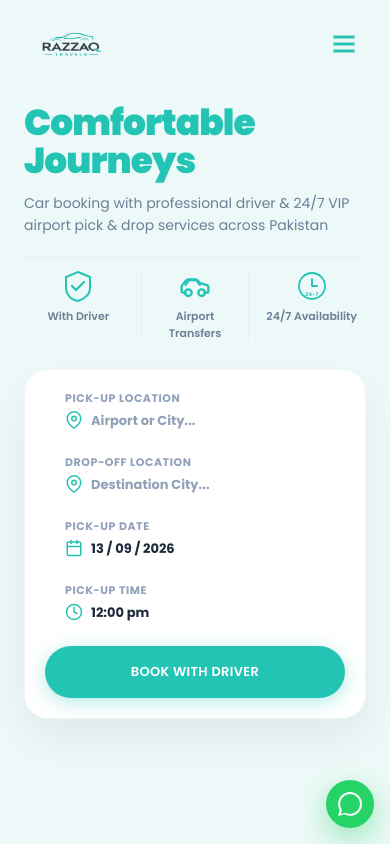
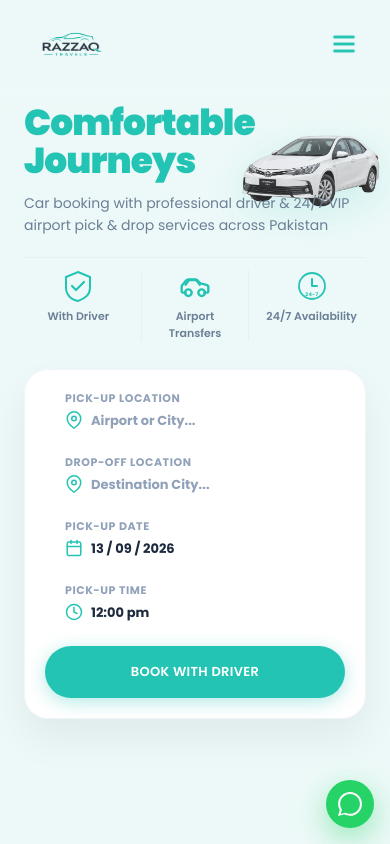
Before and after one commit to Mr-umer/Razzaq-Travels, a React (Vite) app: page / in a window 390 px wide. Shown: the top 844 px of the page. Built offline with nearby package versions, Linux system fonts and the light colour scheme.

Commit message:
Add compact top-right mobile hero car overlay graphic

```diff
--- a/src/App.tsx
+++ b/src/App.tsx
@@ -522,6 +522,15 @@ export default function App() {
           }}
         />
 
+        {/* Mobile Compact Hero Car Overlay */}
+        <div className="lg:hidden absolute top-8 right-2 sm:right-6 z-0 pointer-events-none select-none animate-hero-car">
+          <img
+            src={corollaGliImg}
+            alt="Hero Car"
+            className="w-36 sm:w-52 h-auto object-contain drop-shadow-[0_10px_20px_rgba(36,196,181,0.2)] opacity-85"
+          />
+        </div>
+
         {/* Top Gradient Mask */}
         <div
           style={{
```
